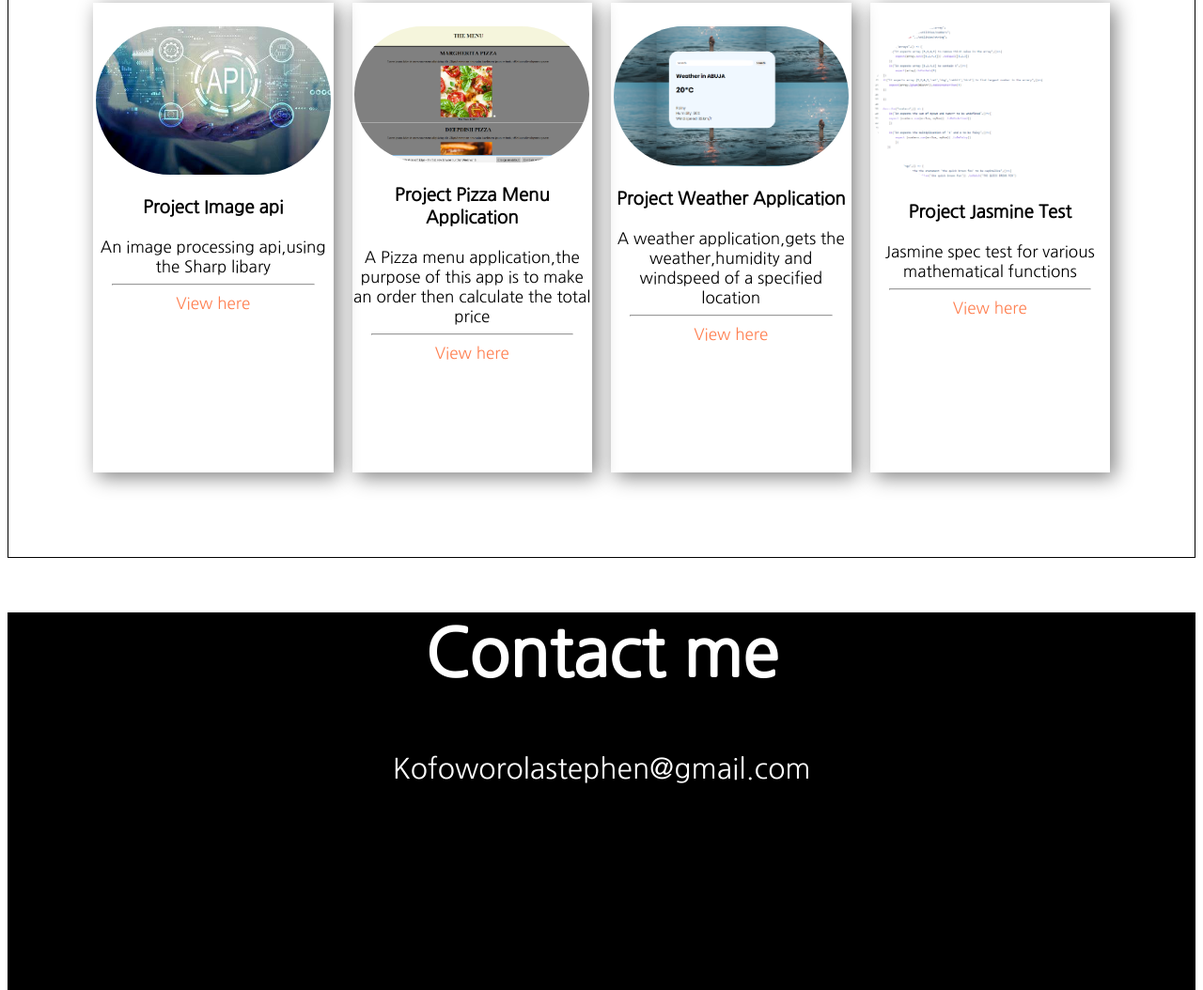
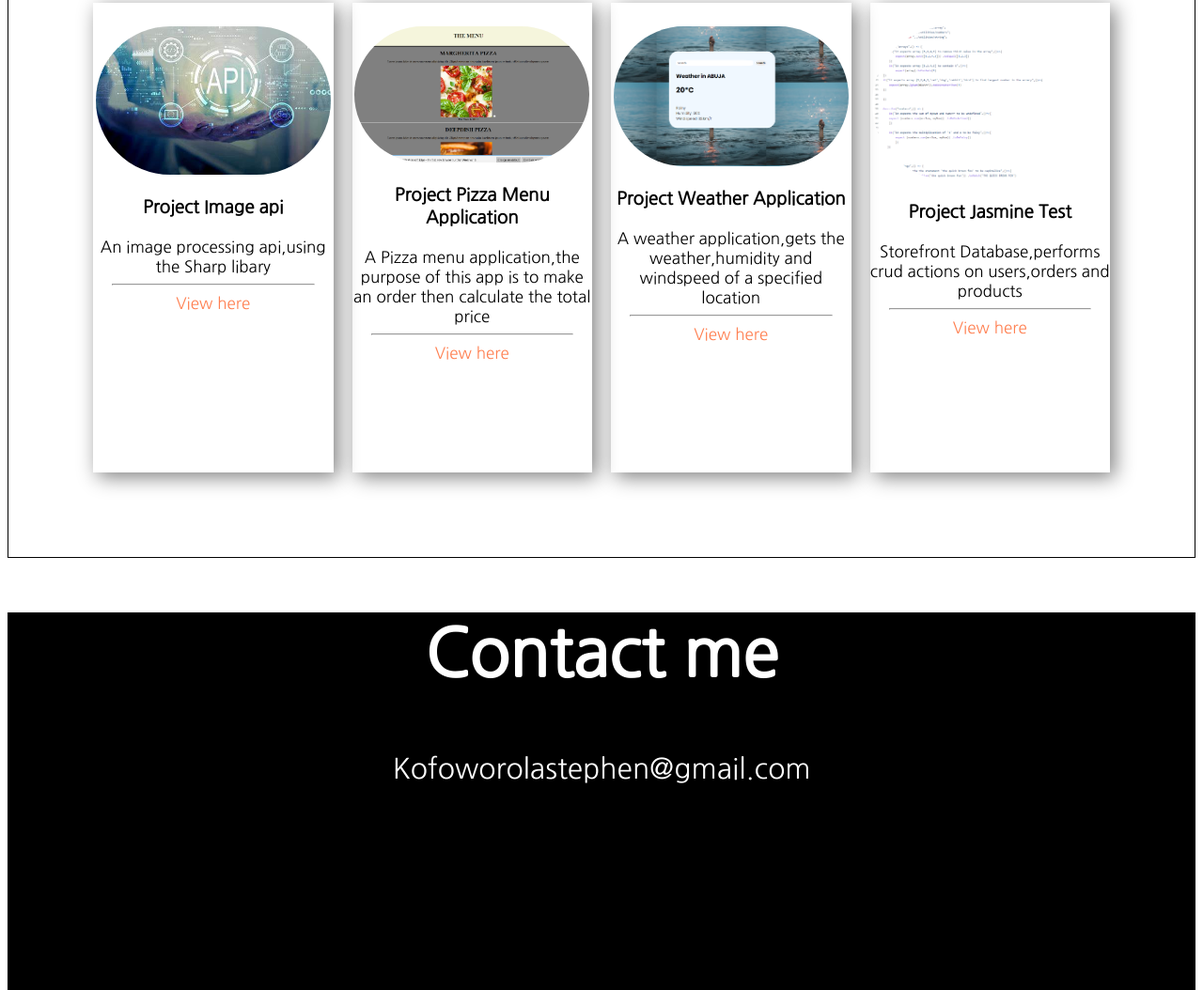
Before and after one commit to stephentk/stephenkportfolio, a plain HTML site: page index.html in a window 1280 px wide. Shown: the part 1262-2316 px from the top of the page at 94% size. Drawn offline with Linux system fonts and the light colour scheme.

Commit message:
Update index.html

```diff
--- a/index.html
+++ b/index.html
@@ -71,9 +71,9 @@
                 <p class="subtext"> <a class= "project-link"  href="https://github.com/stephentk/Weather-Application">View here</a></p></div>
             <div class="project-card"> <img class="project-image" src="./images/jasminetest.PNG" alt="project-one-image">
                 <h3>Project Jasmine Test</h3>
-                <p class="subtext">Jasmine spec test for various mathematical functions</p>
+                <p class="subtext">Storefront Database,performs crud actions on users,orders and products</p>
                    <hr/>
-                <p class="subtext"> <a  class= "project-link" href ="https://github.com/stephentk/-Jasmine-Test-Specs-for-functions ">View here </a></p></div>
+                <p class="subtext"> <a  class= "project-link" href ="https://github.com/stephentk/Store-front-api ">View here </a></p></div>
 
 
 
```
